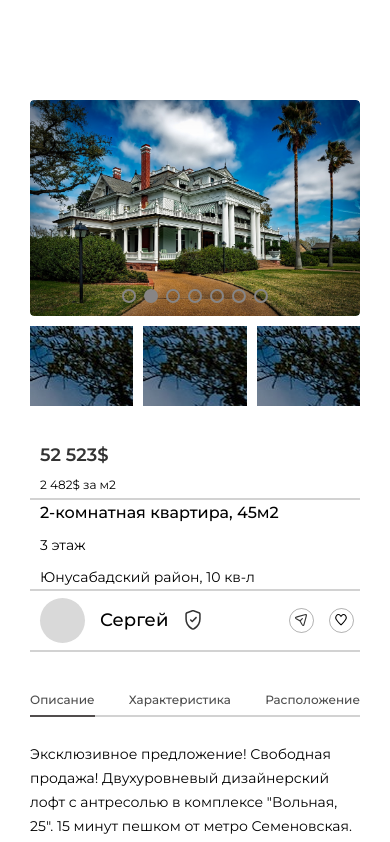
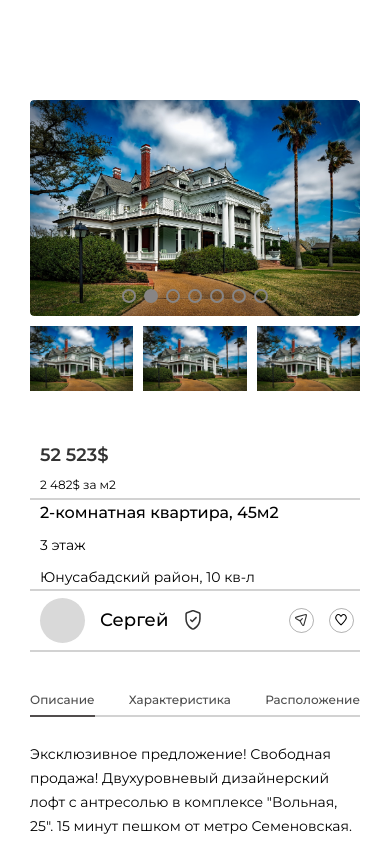
Before and after one commit to FaraJM21/RufiWeb, a React (Create React App) app: page /aboutapartment/1 in a window 390 px wide. Shown: the top 842 px of the page. Built offline with nearby package versions, Linux system fonts and the light colour scheme.

Commit message:
Update AboutApartmentTop.scss

```diff
--- a/src/components/aboutApartmentTop/AboutApartmentTop.scss
+++ b/src/components/aboutApartmentTop/AboutApartmentTop.scss
@@ -251,6 +251,8 @@
         .src-images {
           width: 33.3%;
           height: 100px;
+          background-position: center center;
+          background-size: cover;
         }
       }
     }
@@ -324,7 +326,7 @@
     }
     .bottom-images {
       .src-images {
-        height: 30px;
+        height: 65px !important;
       }
     }
   }
```
